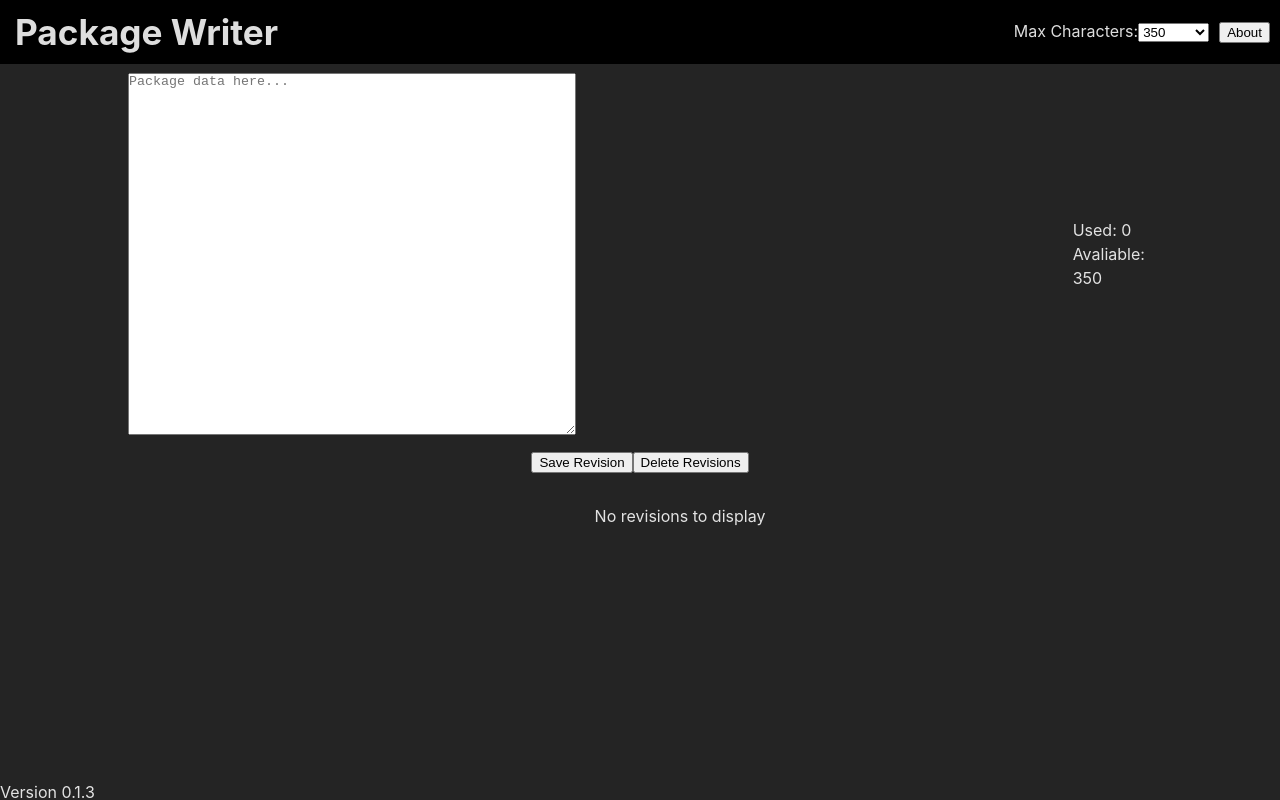
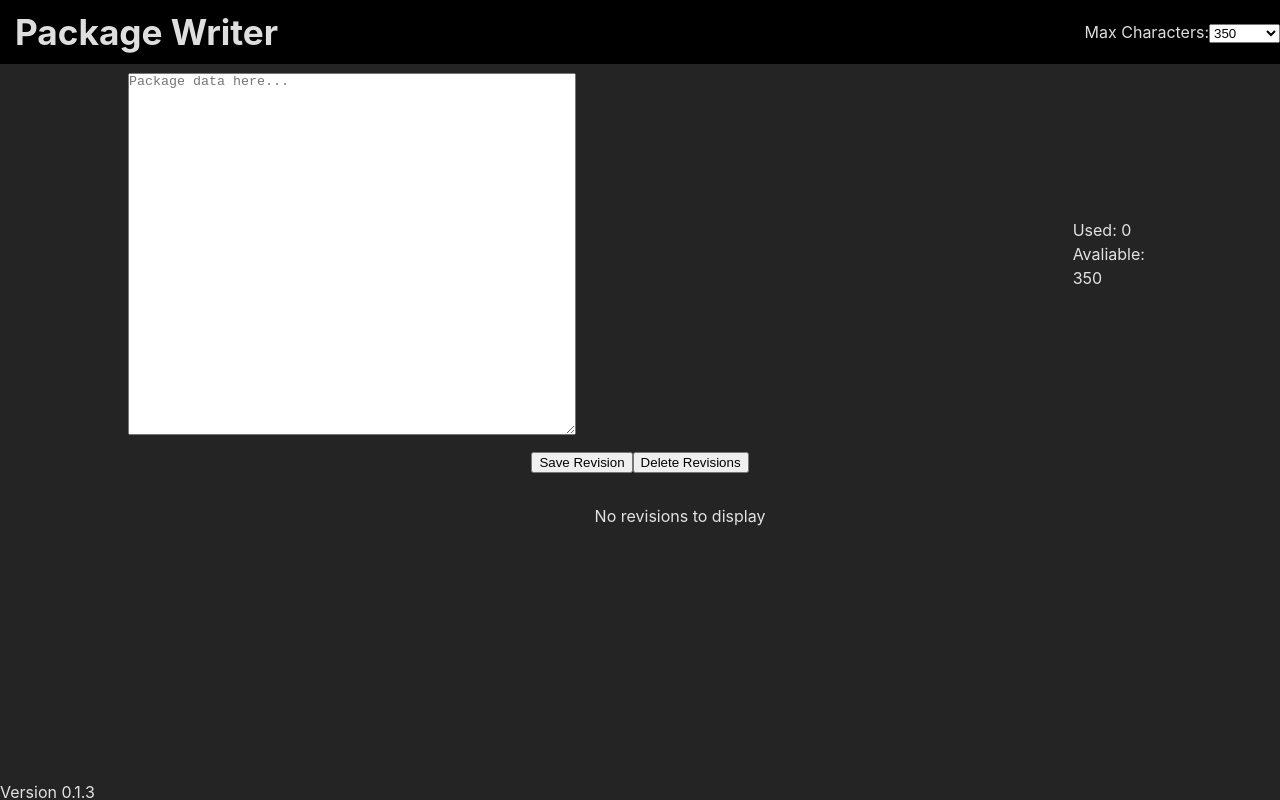
Before and after one commit to chesspro13/package_writer, a React (Vite) app: page / in a window 1280 px wide. Built offline with nearby package versions, Linux system fonts and the light colour scheme.

Commit message:
Removed broken About button

```diff
--- a/src/NavigationBar/nav.tsx
+++ b/src/NavigationBar/nav.tsx
@@ -1,7 +1,7 @@
 import Navbar from "react-bootstrap/Navbar";
 import "./NavigationBar.css";
 // import "../../node_modules/bootstrap/dist/css/bootstrap.min.css";
-import { Button } from "react-bootstrap";
+// import { Button } from "react-bootstrap";
 interface navInterface {
   setCharacterLimit: React.Dispatch<React.SetStateAction<number>>;
   showCharacters: boolean;
@@ -22,9 +22,9 @@ function characterSelector(props: navInterface) {
         <option value={700}>700</option>
         <option value={-1}>No Limit</option>
       </select>
-      <a href="/about">
+      {/* <a href="/about">
         <Button className="about_button">About</Button>
-      </a>
+      </a> */}
     </div>
   );
 }
```
Also changed, not shown: 2 other files (tests, documents, lock files or other folders).
